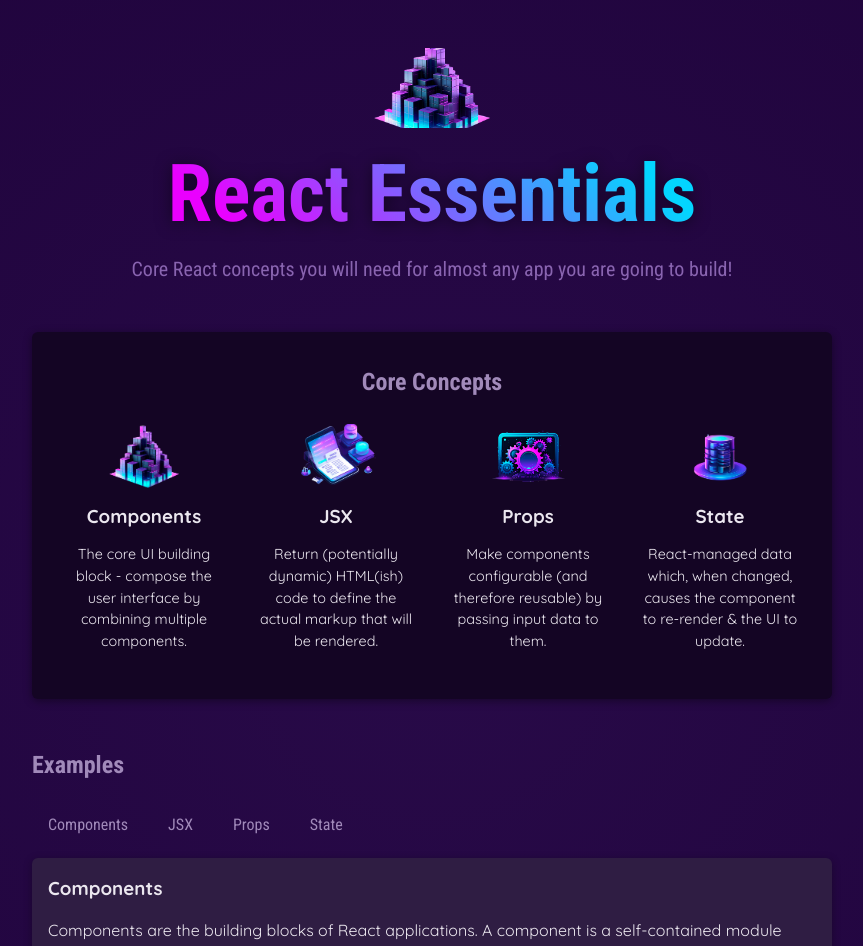
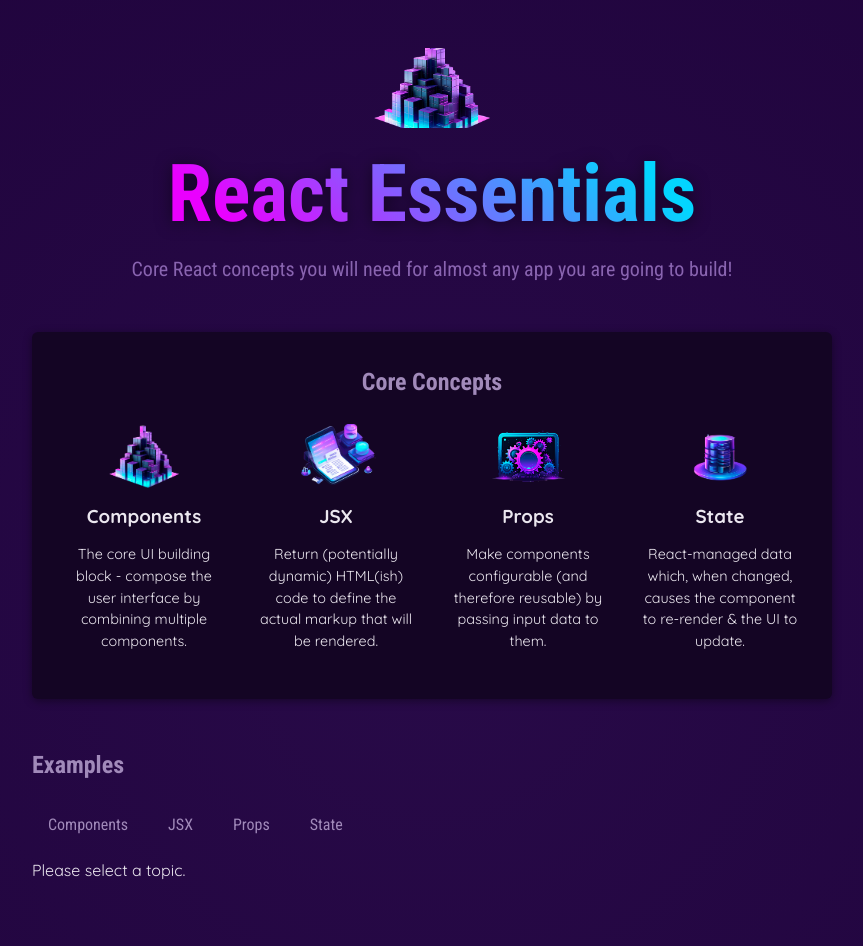
Before and after one commit to Shamoleambo/react-essentials-1, a React (Vite) app: page / in a window 1280 px wide. Shown: the top 946 px of the page, without its empty margins (208-1071 px from the left). Built offline with nearby package versions, Linux system fonts and the light colour scheme.

Commit message:
render conditionally

```diff
--- a/src/App.jsx
+++ b/src/App.jsx
@@ -5,10 +5,23 @@
 import TabButton from './components/TabButton'
 
 function App() {
-  const [selectedTopic, setSelectedTopic] = useState('components')
+  const [selectedTopic, setSelectedTopic] = useState()
 
   function handleSelect(selectedButton) {
     setSelectedTopic(selectedButton)
+  }
+
+  let tabContent = <p>Please select a topic.</p>
+  if (selectedTopic) {
+    tabContent = (
+      <div id='tab-content'>
+        <h3>{EXAMPLES[selectedTopic].title}</h3>
+        <p>{EXAMPLES[selectedTopic].description}</p>
+        <pre>
+          <code>{EXAMPLES[selectedTopic].code}</code>
+        </pre>
+      </div>
+    )
   }
   return (
     <div>
@@ -32,13 +45,7 @@
             <TabButton onSelect={() => handleSelect('props')}>Props</TabButton>
             <TabButton onSelect={() => handleSelect('state')}>State</TabButton>
           </menu>
-          <div id='tab-content'>
-            <h3>{EXAMPLES[selectedTopic].title}</h3>
-            <p>{EXAMPLES[selectedTopic].description}</p>
-            <pre>
-              <code>{EXAMPLES[selectedTopic].code}</code>
-            </pre>
-          </div>
+          {tabContent}
         </section>
       </main>
     </div>
```
